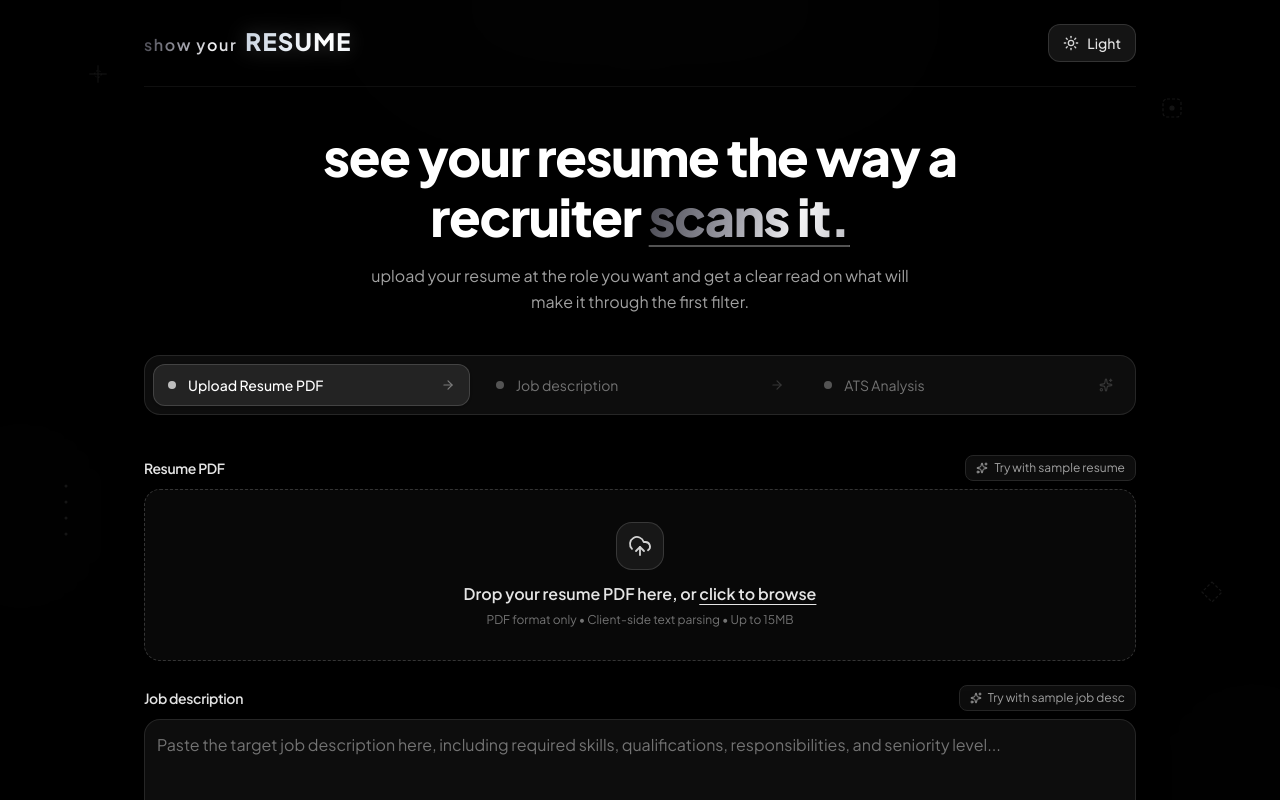
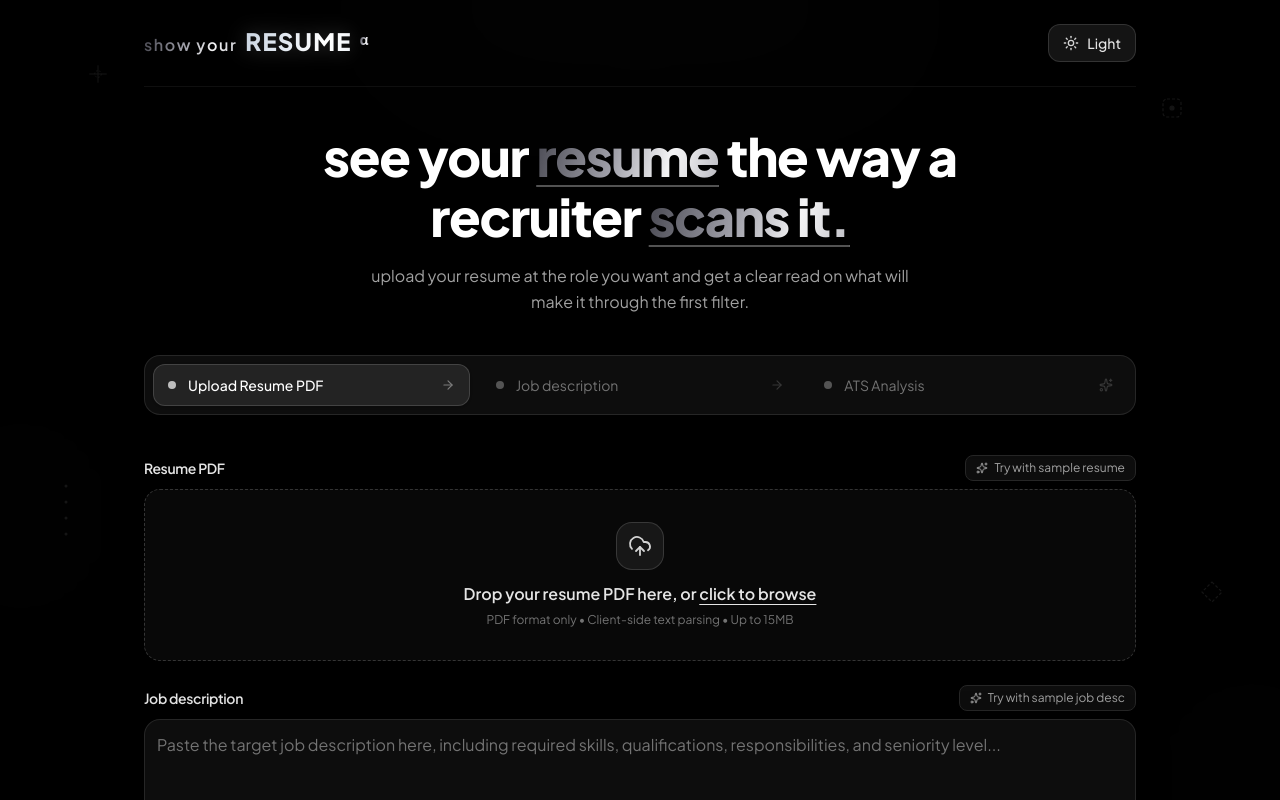
Before and after one commit to sumanprasad197/show_your_resume, a React (Vite) app: page / in a window 1280 px wide. Shown: the top 800 px of the page. Built offline with nearby package versions, Linux system fonts and the light colour scheme.

Commit message:
fix: improve PDF handling and update keyword list
- Synchronize PDF worker URL for iOS/Safari compatibility
- Add additional MIME type support and reset input for PDF uploads
- Expand ATS keyword analysis list for better technical coverage
- Refine brand logo alignment and styles

```diff
--- a/api/analyzer-core.ts
+++ b/api/analyzer-core.ts
@@ -1,4 +1,4 @@
-import { GoogleGenAI, Type, ThinkingLevel } from '@google/genai';
+import { GoogleGenAI, Type } from '@google/genai';
 
 export interface ATSAnalysisResult {
   overall_score: number;
@@ -42,18 +42,33 @@ const COMMON_SKILLS_DICTIONARY = [
 
   // Cloud & Infrastructure
   'AWS', 'Amazon Web Services', 'GCP', 'Google Cloud', 'Microsoft Azure', 'Docker',
-  'Kubernetes', 'Terraform', 'CI/CD', 'GitHub Actions', 'Jenkins', 'Linux', 'Serverless',
-  'Cloud Architecture', 'Kafka', 'RabbitMQ',
+  'Kubernetes', 'Terraform', 'CI/CD', 'CI/CD Pipeline', 'GitHub Actions', 'Jenkins', 'Linux',
+  'Serverless', 'Cloud Architecture', 'Cloud Infrastructure', 'Cloud Systems', 'Kafka', 'RabbitMQ',
 
   // Engineering Practices & Concepts
-  'System Design', 'Distributed Systems', 'Performance Optimization', 'High Availability',
-  'Scalability', 'Unit Testing', 'Integration Testing', 'TDD', 'Agile / Scrum', 'Git',
-  'Object-Oriented Design', 'Code Review', 'Clean Architecture', 'API Design',
+  'System Design', 'System Architecture', 'Distributed Systems', 'Performance Optimization',
+  'High Availability', 'Scalability', 'Unit Testing', 'Integration Testing', 'Automated Testing',
+  'TDD', 'Agile / Scrum', 'Git', 'Object-Oriented Design', 'Code Review', 'Clean Architecture',
+  'API Design', 'Database Optimization',
 
   // Soft Skills & Leadership
   'Team Leadership', 'Mentorship', 'Cross-functional Collaboration', 'Stakeholder Management',
   'Technical Roadmapping', 'Problem Solving', 'Communication', 'Project Management'
 ];
+
+const STOP_WORDS = new Set([
+  'The', 'And', 'For', 'With', 'You', 'Our', 'We', 'Are', 'This', 'Will', 'Must', 'Have',
+  'Job', 'Role', 'Company', 'Team', 'Work', 'Years', 'Plus', 'Looking', 'Seeking', 'About',
+  'Apply', 'Equal', 'Opportunity', 'Description', 'Requirements', 'Responsibilities',
+  'Qualifications', 'Preferred', 'Ideal', 'Candidate', 'Strong', 'Good', 'Great', 'Proven',
+  'Track', 'Record', 'Able', 'Ability', 'Working', 'Join', 'Help', 'Build', 'Create', 'Make',
+  'Ensure', 'Provide', 'Support', 'Lead', 'Manage', 'Position', 'Location', 'Remote', 'Hybrid',
+  'Full', 'Part', 'Time', 'Benefits', 'Salary', 'Competitive', 'Bonus', 'Health', 'Dental',
+  'Experience', 'Knowledge', 'Skills', 'Understanding', 'Hands', 'Daily', 'Environment',
+  'Degree', 'Bachelor', 'Master', 'Related', 'Field', 'Equivalent', 'Minimum', 'Maximum',
+  'Status', 'Overview', 'Summary', 'Expectations', 'What', 'How', 'When', 'Where', 'Who',
+  'Senior', 'Junior', 'Software', 'Engineer', 'Developer'
+]);
 
 function runLocalAtsAnalysis(resumeText: string, jobDescription: string): ATSAnalysisResult {
   const resumeLower = resumeText.toLowerCase();
@@ -85,7 +100,7 @@ function runLocalAtsAnalysis(resumeText: string, jobDescription: string): ATSAna
     if (
       word.length > 2 &&
       !demandedSkills.includes(word) &&
-      !['The', 'And', 'For', 'With', 'You', 'Our', 'We', 'Are', 'This', 'Will', 'Must', 'Have', 'Job', 'Role', 'Company', 'Team', 'Work', 'Years', 'Plus'].includes(word)
+      !STOP_WORDS.has(word)
     ) {
       const wLower = word.toLowerCase();
       if (resumeLower.includes(wLower)) {
@@ -261,8 +276,8 @@ export async function analyzeResume(params: AnalyzeResumeParams): Promise<ATSAna
   const prompt = buildRecruiterPrompt(resumeText, jobDescription);
 
   const modelsToTry = [
-    { model: 'gemini-3.8-flash', retries: 2, delayMs: 1200, config: { thinkingConfig: { thinkingLevel: ThinkingLevel.LOW } } },
-    { model: 'gemini-3.1-flash-lite', retries: 1, delayMs: 1000, config: {} },
+    { model: 'gemini-3.8-flash', retries: 1, delayMs: 500, config: {} },
+    { model: 'gemini-flash-latest', retries: 0, delayMs: 400, config: {} },
   ];
 
   let responseText = '';
@@ -320,9 +335,9 @@ export async function analyzeResume(params: AnalyzeResumeParams): Promise<ATSAna
     }
   }
 
-  // If external AI service has a transient 503 capacity spike, provide algorithmic analysis
+  // If external AI service has a transient 503 capacity spike, provide algorithmic analysis seamlessly
   if (lastError && !responseText) {
-    console.warn('Gemini service unavailable, engaging high-precision fallback engine:', lastError?.message || lastError);
+    console.log('Notice: Upstream AI capacity limitation detected; serving algorithmic ATS recruiter analysis.');
   }
 
   return runLocalAtsAnalysis(resumeText, jobDescription);
--- a/src/components/Header.tsx
+++ b/src/components/Header.tsx
@@ -17,14 +17,14 @@ export const Header: React.FC<HeaderProps> = ({ theme, onToggleTheme, currentSte
       {/* Top Bar: Brand Logo + Theme Toggle */}
       <div className="flex items-center justify-between gap-4 pb-6 border-b border-neutral-800/40 dark:border-neutral-800/60 light:border-neutral-200">
         <div className="flex items-center gap-2">
-          {/* Logo with clean lowercase "show your" (no cursive) and bold uppercase "RESUME" - clickable to return home */}
+          {/* Logo with clean lowercase "show your" (no cursive), bold uppercase "RESUME", and minimal titanium alpha sign aligned with middle strand of E - clickable to return home */}
           <button
             id="brand-logo"
             type="button"
             onClick={onHomeClick}
             title="Go to Home"
             aria-label="Show Your Resume Home"
-            className="flex items-baseline gap-2 select-none cursor-pointer bg-transparent border-0 p-0 text-left transition-opacity hover:opacity-85 focus:outline-none focus-visible:ring-2 focus-visible:ring-neutral-400 rounded-md"
+            className="flex items-baseline gap-1.5 sm:gap-2 select-none cursor-pointer bg-transparent border-0 p-0 text-left transition-opacity hover:opacity-85 focus:outline-none focus-visible:ring-2 focus-visible:ring-neutral-400 rounded-md"
           >
             <span
               className={`text-sm sm:text-base font-semibold tracking-widest lowercase ${
@@ -33,12 +33,24 @@ export const Header: React.FC<HeaderProps> = ({ theme, onToggleTheme, currentSte
             >
               show your
             </span>
+            <span className="inline-flex items-center gap-1.5 sm:gap-2">
               <span
                 className={`font-black tracking-wider text-xl sm:text-2xl leading-none uppercase ${
                   isDark ? 'titanium-dark-silver' : 'titanium-light-silver'
                 }`}
               >
                 RESUME
+              </span>
+              <span
+                id="brand-alpha-sign"
+                className={`font-semibold text-xs sm:text-sm leading-none select-none lowercase inline-block -translate-y-0.5 ${
+                  isDark ? 'titanium-dark-deep' : 'titanium-light-deep'
+                }`}
+                title="Alpha"
+                aria-label="Alpha"
+              >
+                α
+              </span>
             </span>
           </button>
         </div>
@@ -71,14 +83,24 @@ export const Header: React.FC<HeaderProps> = ({ theme, onToggleTheme, currentSte
 
       {/* Hero Section between Logo and Upload Zone */}
       <div className="py-8 sm:py-10 text-center flex flex-col items-center justify-center">
-        {/* Main Header in bigger format, centered, lowercase, with 'scans it' in single matching color */}
+        {/* Main Header in bigger format, centered, lowercase, with 'resume' and 'scans it' in identical titanium shimmer effect and underline */}
         <h2
           id="hero-header-line"
           className={`text-3xl sm:text-4xl md:text-5xl lg:text-[3.25rem] font-black tracking-tight leading-[1.15] max-w-3xl lowercase ${
             isDark ? 'text-white' : 'text-neutral-950'
           }`}
         >
-          see your resume the way a recruiter{' '}
+          see your{' '}
+          <span
+            className={`font-black underline underline-offset-8 decoration-2 ${
+              isDark
+                ? 'titanium-dark-deep decoration-neutral-600'
+                : 'titanium-light-deep decoration-neutral-400'
+            }`}
+          >
+            resume
+          </span>{' '}
+          the way a recruiter{' '}
           <span
             className={`font-black underline underline-offset-8 decoration-2 ${
               isDark
--- a/src/components/PdfUploadZone.tsx
+++ b/src/components/PdfUploadZone.tsx
@@ -33,7 +33,12 @@ export const PdfUploadZone: React.FC<PdfUploadZoneProps> = ({
   const processFile = async (file: File) => {
     setErrorMessage(null);
 
-    if (file.type !== 'application/pdf' && !file.name.toLowerCase().endsWith('.pdf')) {
+    const isPdf =
+      file.type === 'application/pdf' ||
+      file.type === 'application/x-pdf' ||
+      file.name.toLowerCase().endsWith('.pdf');
+
+    if (!isPdf) {
       setErrorMessage('Please upload a valid PDF document (.pdf).');
       return;
     }
@@ -93,6 +98,8 @@ export const PdfUploadZone: React.FC<PdfUploadZoneProps> = ({
     if (e.target.files && e.target.files.length > 0) {
       processFile(e.target.files[0]);
     }
+    // Reset value so re-uploading the same file works reliably on iOS/macOS
+    e.target.value = '';
   };
 
   const handleRemove = () => {
@@ -145,9 +152,10 @@ export const PdfUploadZone: React.FC<PdfUploadZoneProps> = ({
         ref={fileInputRef}
         id="resume-file-input"
         type="file"
-        accept=".pdf,application/pdf"
+        accept=".pdf,application/pdf,application/x-pdf"
         onChange={handleFileInputChange}
-        className="hidden"
+        className="sr-only"
+        tabIndex={-1}
       />
 
       {/* Upload Box or Uploaded State */}
--- a/src/utils/pdfParser.ts
+++ b/src/utils/pdfParser.ts
@@ -1,23 +1,16 @@
 import * as pdfjsLib from 'pdfjs-dist';
+// @ts-ignore - Vite asset URL query import
+import pdfWorkerUrl from 'pdfjs-dist/build/pdf.worker.min.mjs?url';
 
-// Attempt to resolve local Vite-bundled worker, with CDN fallback if required
-try {
-  // @ts-ignore - Vite ?url query import
-  import('pdfjs-dist/build/pdf.worker.min.mjs?url').then((mod) => {
-    if (mod && mod.default) {
-      pdfjsLib.GlobalWorkerOptions.workerSrc = mod.default;
-    }
-  }).catch(() => {
-    pdfjsLib.GlobalWorkerOptions.workerSrc = `https://unpkg.com/pdfjs-dist@${pdfjsLib.version}/build/pdf.worker.min.mjs`;
-  });
-} catch {
-  pdfjsLib.GlobalWorkerOptions.workerSrc = `https://unpkg.com/pdfjs-dist@${pdfjsLib.version}/build/pdf.worker.min.mjs`;
+// Set same-origin bundled worker immediately for iOS & Safari security compatibility
+if (typeof window !== 'undefined') {
+  pdfjsLib.GlobalWorkerOptions.workerSrc = pdfWorkerUrl;
 }
 
 export async function extractTextFromPdf(file: File): Promise<{ text: string; pageCount: number }> {
-  // Ensure workerSrc is set
+  // Fallback if not set
   if (!pdfjsLib.GlobalWorkerOptions.workerSrc) {
-    pdfjsLib.GlobalWorkerOptions.workerSrc = `https://unpkg.com/pdfjs-dist@${pdfjsLib.version}/build/pdf.worker.min.mjs`;
+    pdfjsLib.GlobalWorkerOptions.workerSrc = pdfWorkerUrl || `https://unpkg.com/pdfjs-dist@${pdfjsLib.version}/build/pdf.worker.min.mjs`;
   }
 
   const arrayBuffer = await file.arrayBuffer();
```
Lines whose indentation alone changed are shown as unchanged.
